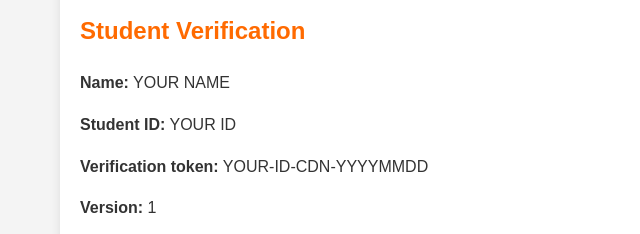
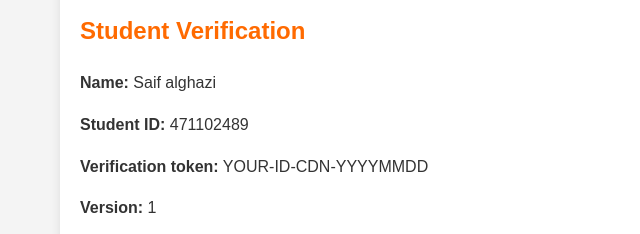
Before and after one commit to sauly24/sauly24.github.ionp, a plain HTML site: page index.html in a window 1280 px wide. Shown: the part 193-427 px from the top of the page, 160-800 px from the left. Drawn offline with Linux system fonts and the light colour scheme; a script that the page names is missing.

Commit message:
Create Version 1 GitHub Pages origin

```diff
--- a/index.html
+++ b/index.html
@@ -13,8 +13,8 @@
 <p>Hosted on GitHub Pages and delivered through Alibaba Cloud CDN.</p>
 <section>
 <h2>Student Verification</h2>
-<p><strong>Name:</strong> YOUR NAME</p>
-<p><strong>Student ID:</strong> YOUR ID</p>
+<p><strong>Name:</strong> Saif alghazi </p>
+<p><strong>Student ID:</strong>  471102489</p>
 <p><strong>Verification token:</strong> YOUR-ID-CDN-YYYYMMDD</p>
 <p id="version"><strong>Version:</strong> 1</p>
 <p><strong>Last updated:</strong> 2026-11-13 20:28 UTC</p>
```
